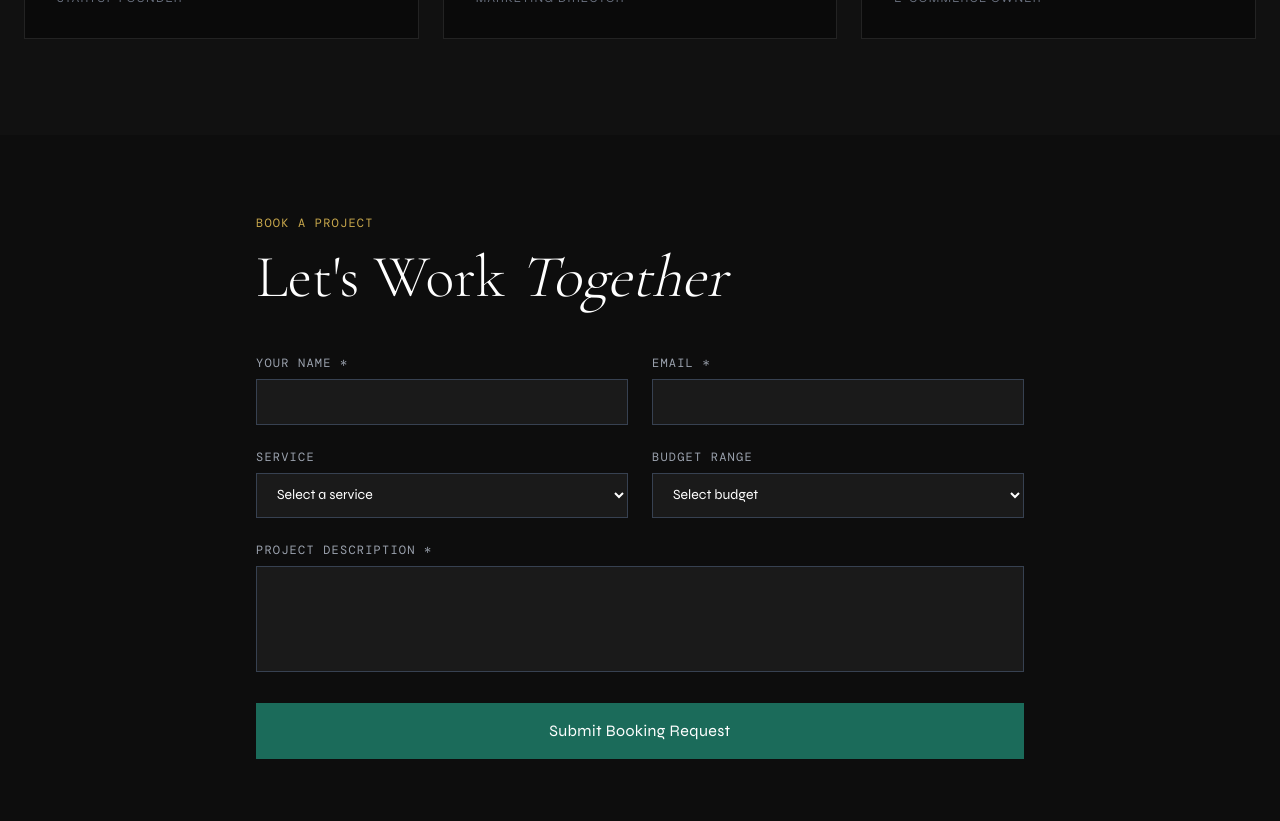
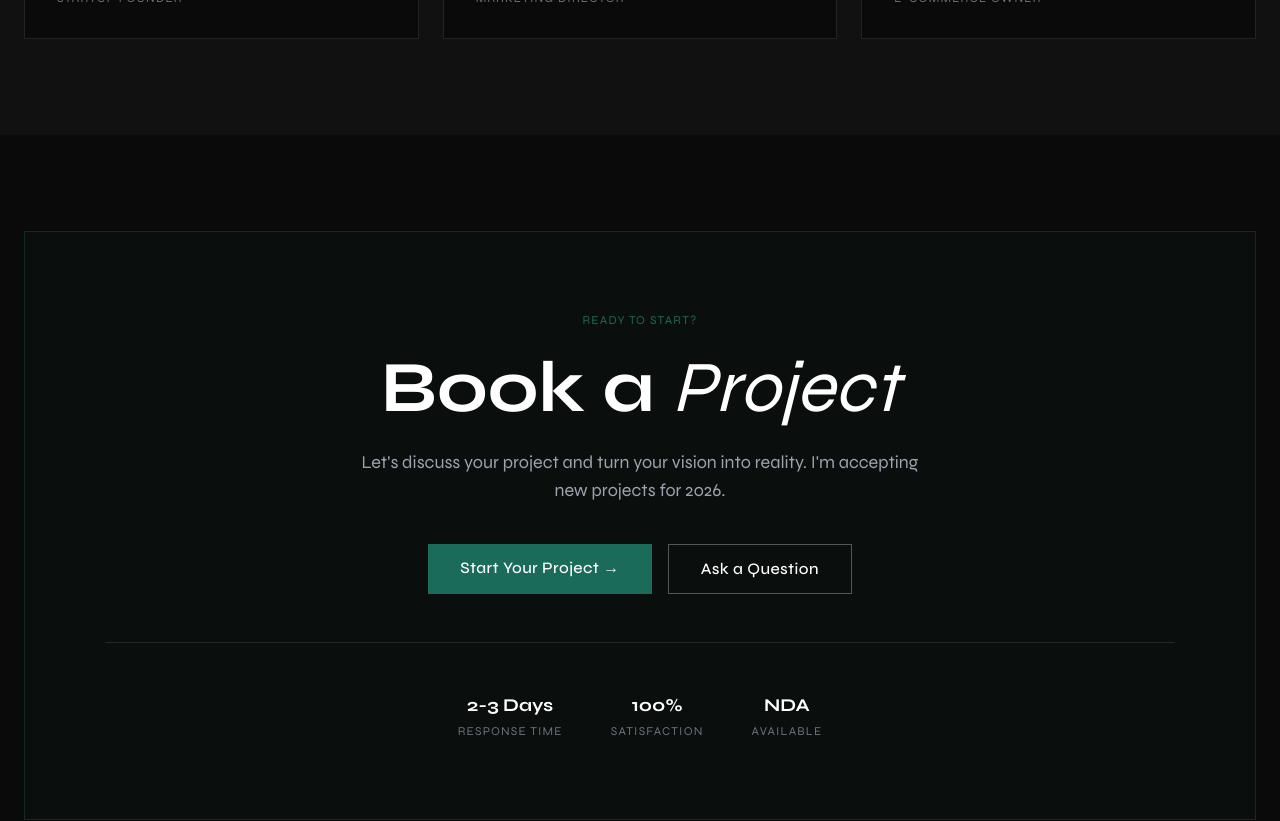
Before and after one commit to KARUN-499/karun-portfolio-v2, a Next.js app: page / in a window 1280 px wide. Shown: the part 3580-4401 px from the top of the page. Built offline with nearby package versions, Linux system fonts and the light colour scheme; a web font is replaced by a local one.

Commit message:
Redesign BookingSection: black theme

```diff
--- a/components/BookingSection.tsx
+++ b/components/BookingSection.tsx
@@ -1,91 +1,39 @@
-'use client';
-import { useState } from 'react';
+import Link from 'next/link';
 
 export default function BookingSection() {
-  const [form, setForm] = useState({ name: '', email: '', phone: '', service: '', description: '', budget: '', timeline: '' });
-  const [status, setStatus] = useState<'idle'|'loading'|'success'|'error'>('idle');
-
-  const handleSubmit = async (e: React.FormEvent) => {
-    e.preventDefault();
-    setStatus('loading');
-    try {
-      const res = await fetch('/api/bookings', {
-        method: 'POST',
-        headers: { 'Content-Type': 'application/json' },
-        body: JSON.stringify(form),
-      });
-      if (res.ok) setStatus('success');
-      else setStatus('error');
-    } catch { setStatus('error'); }
-  };
-
   return (
-    <section id="booking" className="bg-[#0D0D0D]">
-      <div className="section">
-        <div className="max-w-3xl mx-auto">
-          <div className="mb-12 fade-up">
-            <p className="font-mono text-xs tracking-widest text-[#C9A84C] uppercase mb-4">Book a Project</p>
-            <h2 className="font-serif text-5xl lg:text-6xl font-light text-white">
-              Let&apos;s Work <span className="italic">Together</span>
-            </h2>
+    <section id="booking" className="bg-[#0A0A0A] py-24">
+      <div className="max-w-7xl mx-auto px-6">
+        <div className="border border-[#1B6B5A]/30 bg-[#1B6B5A]/5 p-12 lg:p-20 text-center">
+          <p className="font-sans text-xs tracking-widest text-[#1B6B5A] uppercase mb-6">Ready to Start?</p>
+          <h2 className="font-sans text-5xl lg:text-7xl font-bold text-white mb-6">
+            Book a <em className="italic font-light">Project</em>
+          </h2>
+          <p className="font-sans text-gray-400 max-w-xl mx-auto mb-10 text-lg">
+            Let&apos;s discuss your project and turn your vision into reality. I&apos;m accepting new projects for 2026.
+          </p>
+          <div className="flex flex-wrap gap-4 justify-center">
+            <Link href="/booking" className="btn-primary text-base px-10 py-4">
+              Start Your Project &rarr;
+            </Link>
+            <Link href="#contact" className="btn-outline text-base px-10 py-4">
+              Ask a Question
+            </Link>
           </div>
-          {status === 'success' ? (
-            <div className="bg-[#1B6B5A] p-8 text-center fade-up">
-              <p className="font-serif text-3xl text-white mb-2">Request Received!</p>
-              <p className="font-sans text-gray-200">I&apos;ll be in touch within 24 hours to discuss your project.</p>
+          <div className="flex justify-center gap-12 mt-12 pt-12 border-t border-white/10">
+            <div>
+              <p className="font-sans font-bold text-white text-lg">2-3 Days</p>
+              <p className="font-sans text-xs text-gray-500 tracking-widest uppercase mt-1">Response Time</p>
             </div>
-          ) : (
-            <form onSubmit={handleSubmit} className="space-y-6 fade-up">
-              <div className="grid grid-cols-1 md:grid-cols-2 gap-6">
-                <div>
-                  <label className="font-mono text-xs tracking-widest text-gray-400 uppercase block mb-2">Your Name *</label>
-                  <input required value={form.name} onChange={e => setForm({...form, name: e.target.value})}
-                    className="w-full bg-[#1a1a1a] border border-gray-700 text-white px-4 py-3 font-sans text-sm focus:border-[#1B6B5A] focus:outline-none" />
-                </div>
-                <div>
-                  <label className="font-mono text-xs tracking-widest text-gray-400 uppercase block mb-2">Email *</label>
-                  <input required type="email" value={form.email} onChange={e => setForm({...form, email: e.target.value})}
-                    className="w-full bg-[#1a1a1a] border border-gray-700 text-white px-4 py-3 font-sans text-sm focus:border-[#1B6B5A] focus:outline-none" />
-                </div>
-              </div>
-              <div className="grid grid-cols-1 md:grid-cols-2 gap-6">
-                <div>
-                  <label className="font-mono text-xs tracking-widest text-gray-400 uppercase block mb-2">Service</label>
-                  <select value={form.service} onChange={e => setForm({...form, service: e.target.value})}
-                    className="w-full bg-[#1a1a1a] border border-gray-700 text-white px-4 py-3 font-sans text-sm focus:border-[#1B6B5A] focus:outline-none">
-                    <option value="">Select a service</option>
-                    <option>Landing Page</option>
-                    <option>Business Website</option>
-                    <option>E-Commerce Store</option>
-                    <option>Brand Identity</option>
-                    <option>SEO & Marketing</option>
-                    <option>Monthly Retainer</option>
-                  </select>
-                </div>
-                <div>
-                  <label className="font-mono text-xs tracking-widest text-gray-400 uppercase block mb-2">Budget Range</label>
-                  <select value={form.budget} onChange={e => setForm({...form, budget: e.target.value})}
-                    className="w-full bg-[#1a1a1a] border border-gray-700 text-white px-4 py-3 font-sans text-sm focus:border-[#1B6B5A] focus:outline-none">
-                    <option value="">Select budget</option>
-                    <option>$500 - $1,500</option>
-                    <option>$1,500 - $5,000</option>
-                    <option>$5,000 - $15,000</option>
-                    <option>$15,000+</option>
-                  </select>
-                </div>
-              </div>
-              <div>
-                <label className="font-mono text-xs tracking-widest text-gray-400 uppercase block mb-2">Project Description *</label>
-                <textarea required rows={4} value={form.description} onChange={e => setForm({...form, description: e.target.value})}
-                  className="w-full bg-[#1a1a1a] border border-gray-700 text-white px-4 py-3 font-sans text-sm focus:border-[#1B6B5A] focus:outline-none resize-none" />
-              </div>
-              <button type="submit" disabled={status === 'loading'}
-                className="w-full bg-[#1B6B5A] text-white py-4 font-sans tracking-wide hover:bg-[#154f43] transition-colors disabled:opacity-50">
-                {status === 'loading' ? 'Sending...' : 'Submit Booking Request'}
-              </button>
-              {status === 'error' && <p className="text-red-400 font-sans text-sm text-center">Something went wrong. Please try again.</p>}
-            </form>
-          )}
+            <div>
+              <p className="font-sans font-bold text-white text-lg">100%</p>
+              <p className="font-sans text-xs text-gray-500 tracking-widest uppercase mt-1">Satisfaction</p>
+            </div>
+            <div>
+              <p className="font-sans font-bold text-white text-lg">NDA</p>
+              <p className="font-sans text-xs text-gray-500 tracking-widest uppercase mt-1">Available</p>
+            </div>
+          </div>
         </div>
       </div>
     </section>
```
